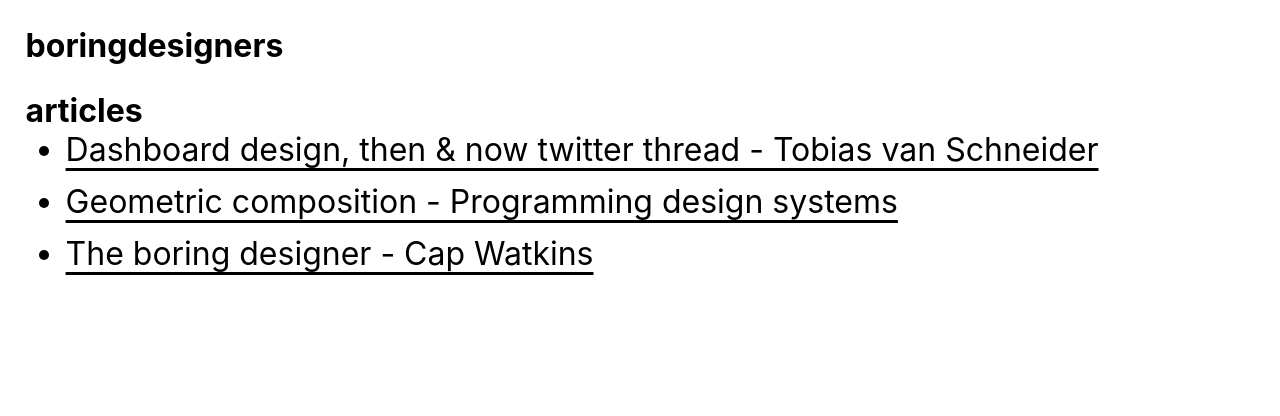
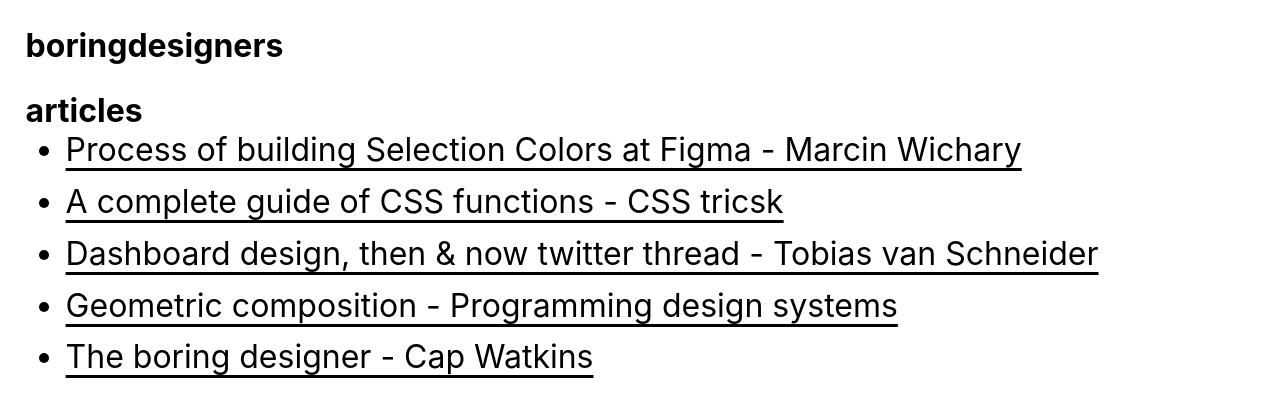
Before and after one commit to boringdesigners/boring-website, a plain HTML site: page index.html in a window 1280 px wide. Drawn offline with Linux system fonts and the light colour scheme.

Commit message:
Update index.html

```diff
--- a/index.html
+++ b/index.html
@@ -11,6 +11,12 @@
   <h2 class="sectionTitle">articles</h2>
   <ul>
     <li class="linksListItem">
+      <a target="_blank" rel="noopener" href="https://twitter.com/mwichary/status/1250128070658281474">Process of building Selection Colors at Figma - Marcin Wichary</a>
+    </li>
+    <li class="linksListItem">
+      <a target="_blank" rel="noopener" href="https://css-tricks.com/complete-guide-to-css-functions/">A complete guide of CSS functions - CSS tricsk</a>
+    </li>
+    <li class="linksListItem">
       <a target="_blank" rel="noopener" href="https://twitter.com/vanschneider/status/1255184856532779009">Dashboard design, then & now twitter thread - Tobias van Schneider</a>
     </li>
     <li class="linksListItem">
```
